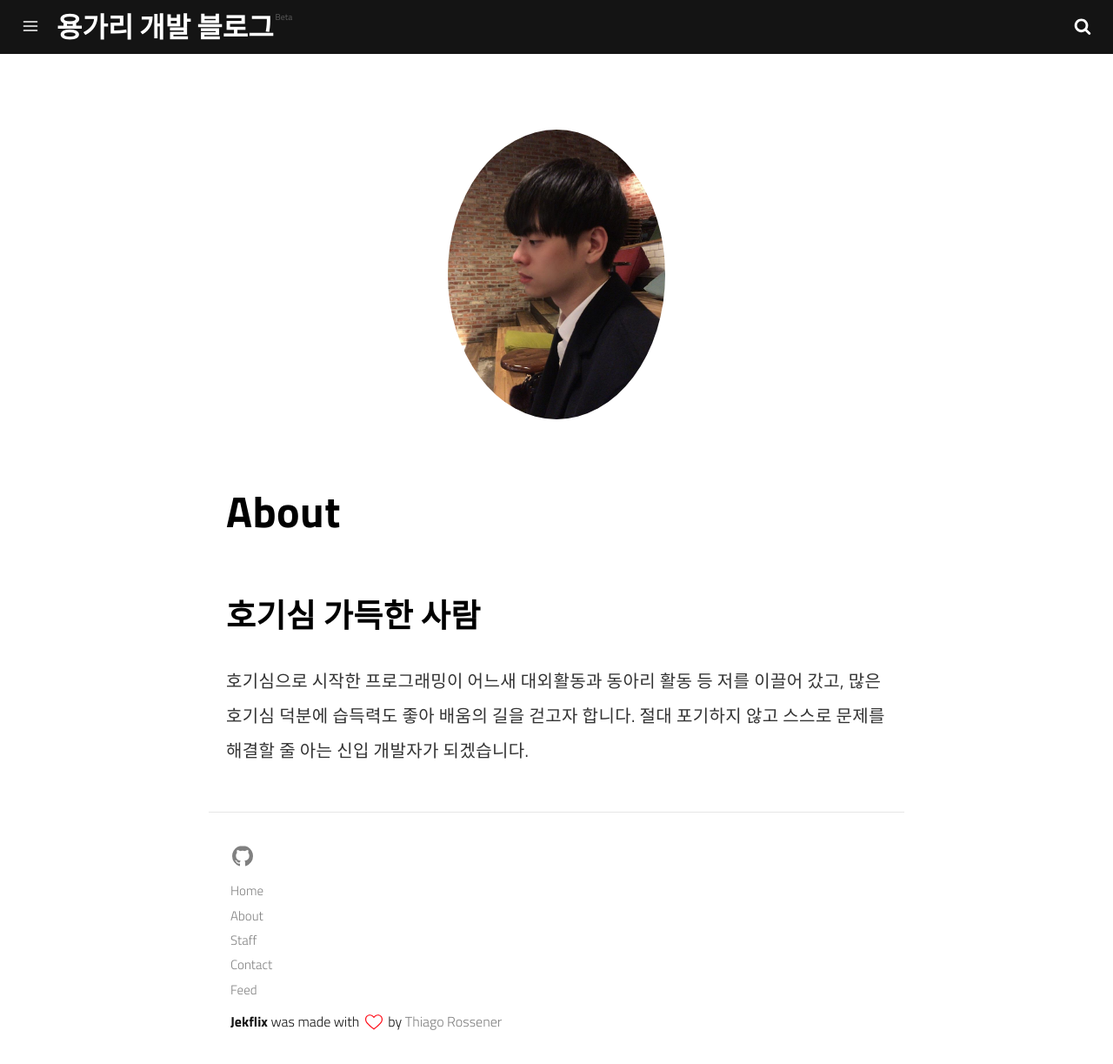
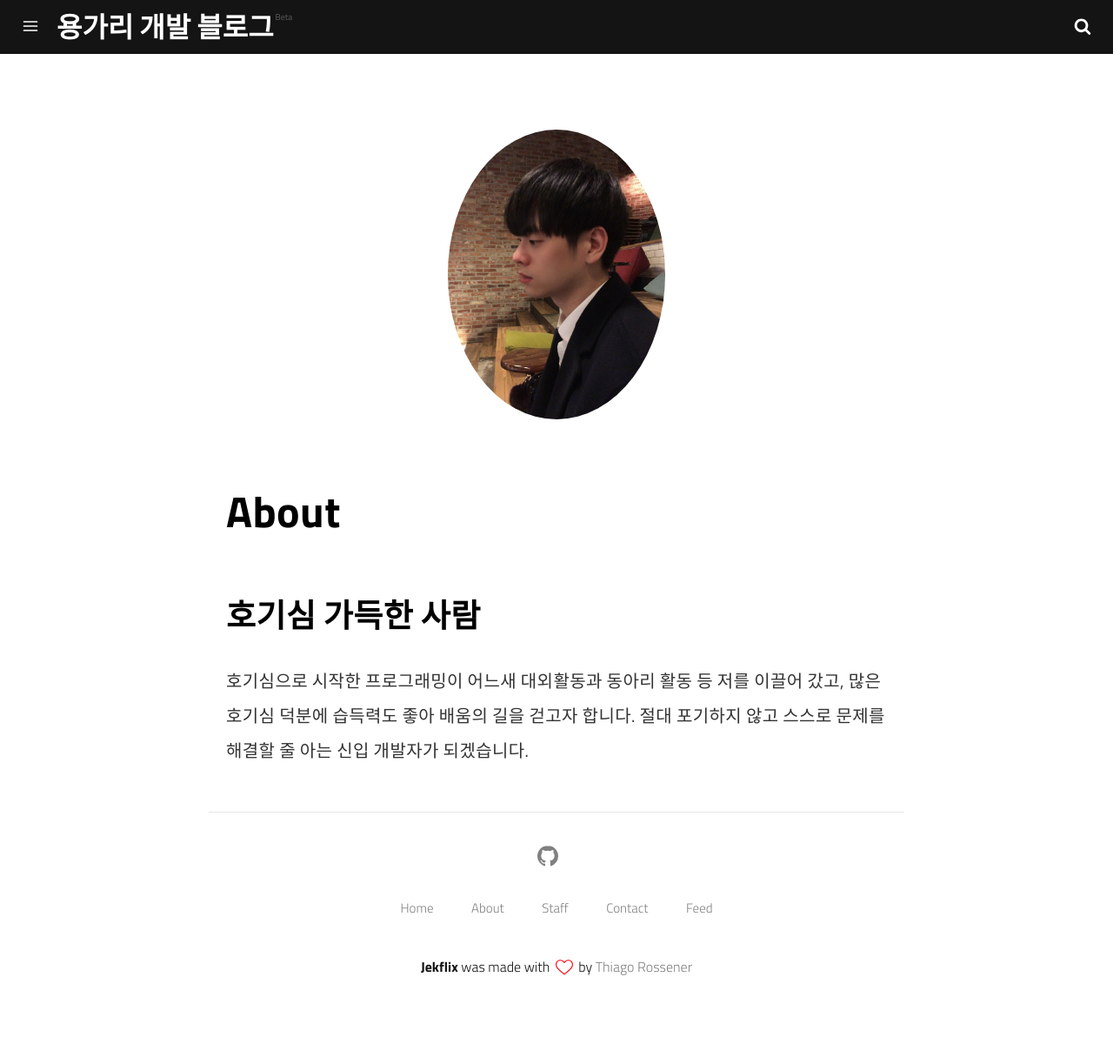
Before and after one commit to developerYHL/leeyonghwan.github.io, a Jekyll site: the page built from pages/about.md, in a window 1280 px wide and 1223 px high. Shown: the whole window at 87% size. Built offline with Jekyll 4.4.1, drawn with Linux system fonts in a browser that asks for light colours; a script that is not in the unit is left out.

Commit message:
Footer css 수정중

```diff
--- a/_includes/footer.html
+++ b/_includes/footer.html
@@ -1,4 +1,4 @@
-<footer>
+<footer style="text-align: center;">
     <p>
       {% if site.github_username %}
         <a href="https://github.com/{{ site.github_username }}" title="Github">
--- a/_includes/links.html
+++ b/_includes/links.html
@@ -1,20 +1,20 @@
 <ul>
-  <li>
+  <li style="display: inline-block; padding: 20px;">
     <a href="{{ site.url }}{{site.baseurl}}/">Home</a>
   </li>
   {% for page in site.pages %}
   {% if page.menu %}
-      <li>
+  <li style="display: inline-block; padding: 20px;">
     <a href="{{ site.url }}{{ site.baseurl }}{{ page.url }}">{{ page.title }}</a>
   </li>
   {% endif %}
   {% endfor %}
   {% if site.email %}
-    <li>
+  <li style="display: inline-block; padding: 20px;">
     <a href="{{ site.url }}{{site.baseurl}}/contact/">Contact</a>
   </li>
   {% endif %}
-  <li>
+  <li style="display: inline-block; padding: 20px;">
     <a class="feed" href="{{ site.url }}{{site.baseurl}}/feed.xml" title="Atom/RSS feed">Feed</a>
   </li>
 </ul>
```
Lines whose indentation alone changed are shown as unchanged.
